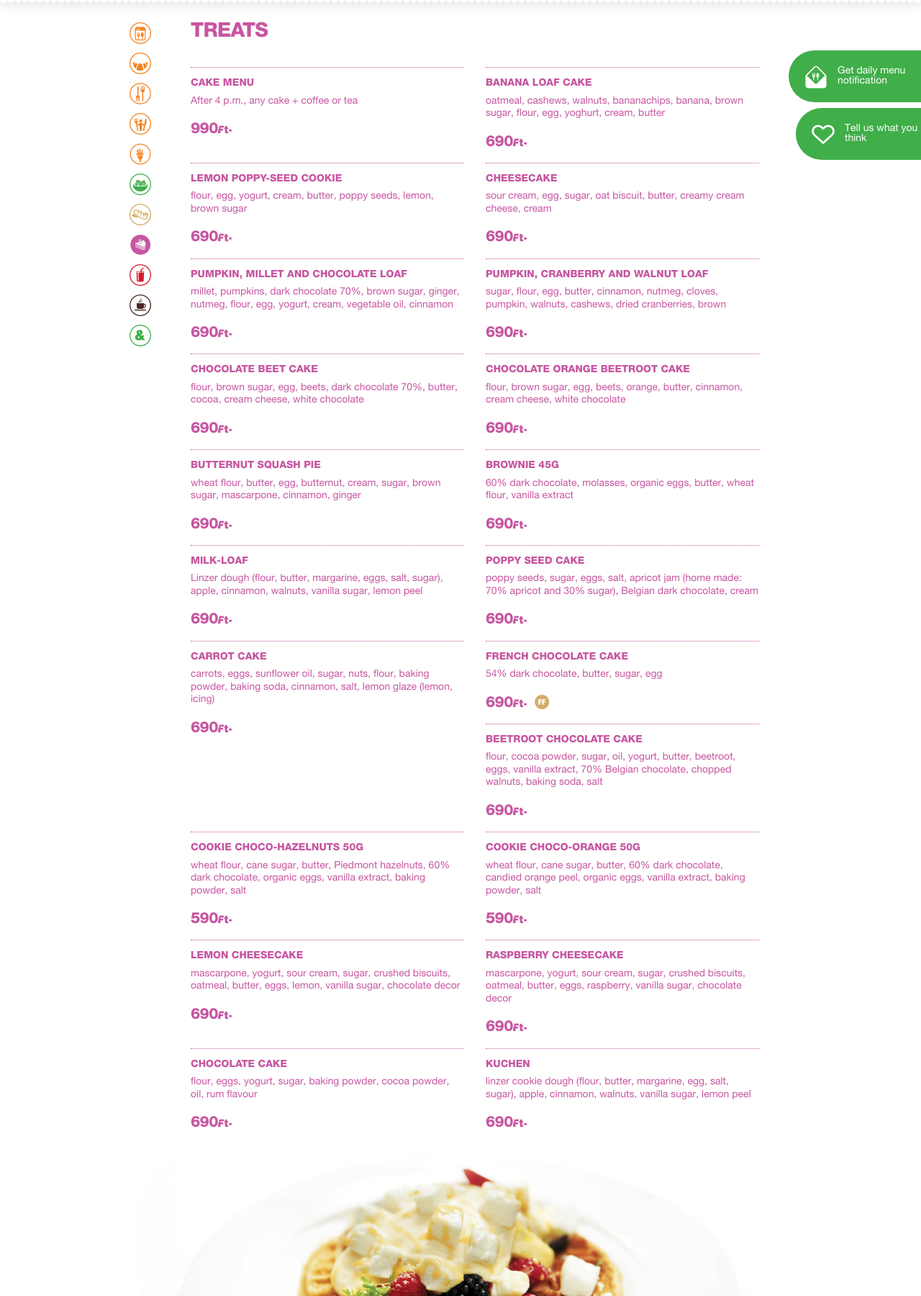
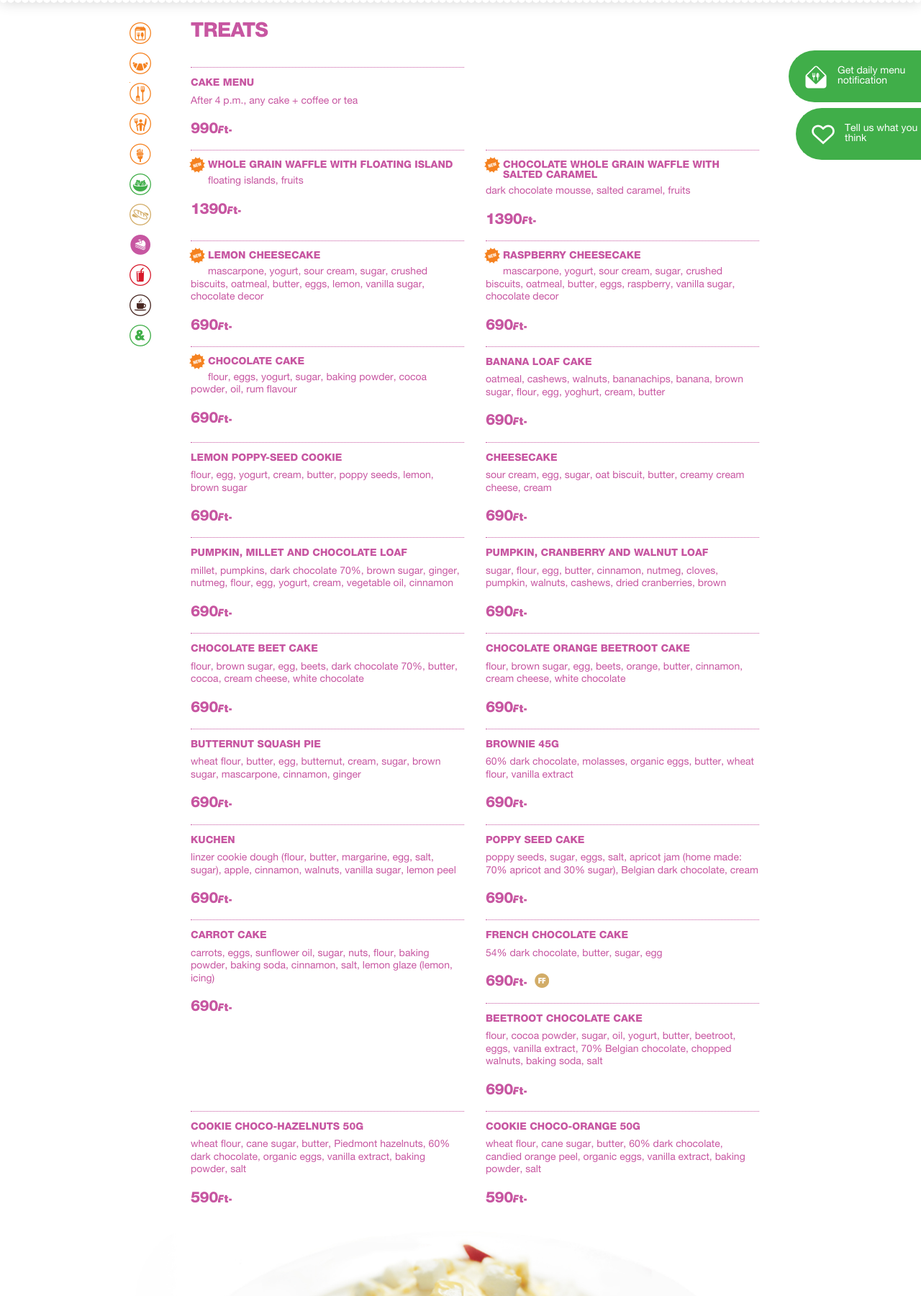
Before and after one commit to beliczki/fruccola, a PHP site: page /treats.html in a window 1280 px wide. Shown: the part 120-1920 px from the top of the page at 72% size. Run offline with PHP 8.4, Linux system fonts and the light colour scheme; some libraries are stand-ins or nearby versions.

Commit message:
treats, gofri, new items, nov 1 opening hours

```diff
--- a/css/main.css
+++ b/css/main.css
@@ -33,6 +33,7 @@
 }
 .icon,
 .new,
+.new:before,
 .site-header .logo a:before,
 .site-header .main-navigation .mobile-navigation:before,
 .social a:before,
@@ -288,12 +289,26 @@
   content: '\E02A';
 }
 
-.new:before {
+.conteniner.new:before {
   color: #f58220;
   position: absolute;
   font-size: 40px;
   height: 40px;
   padding: 10px;
+}
+h2.new:before {
+  color: #f58220;
+  position: relative;
+  float:left;
+  display: block;
+  width: 24px;
+  height: 24px;
+  font-size: 24px;
+  line-height: 16px;
+  left:-3px;
+  bottom: 2px;
+  /*height: 40px;
+  padding: 10px;*/
 }
 
 .icon-settings,
@@ -1642,7 +1657,10 @@ button:hover, .button:hover {
 .clearfix:after {
   clear: both;
 }
-
+.break-float {
+  float:none;
+  clear:both;
+}
 
 
 
--- a/english.html
+++ b/english.html
@@ -81,7 +81,7 @@
 
     <ul>
 
-        <!--<li class="cake">
+        <li class="cake">
             <p>Nice to sweet you</p>
             <h2>
                 Waffle
@@ -96,7 +96,7 @@
             <div class="container new">
                 <img width="640" height="400" src="img/cake@2x.jpg">
             </div>
-        </li>-->
+        </li>
 
         <li class="salad">
             <p>Weekly salad (<span class="date-from"></span> - <span class="date-until"></span>)</p>
--- a/index.html
+++ b/index.html
@@ -82,7 +82,7 @@
 
     <ul>
 
-        <!--<li class="cake">
+        <li class="cake">
             <p>Nice to sweet you</p>
             <h2>
                 Gofri
@@ -97,7 +97,7 @@
             <div class="container new">
                 <img width="640" height="400" src="img/cake@2x.jpg">
             </div>
-        </li>-->
+        </li>
 
         <li class="salad">
             <p>Heti saláta  (<span class="date-from"></span> - <span class="date-until"></span>)</p>
--- a/pasta.html
+++ b/pasta.html
@@ -163,7 +163,7 @@
 
     <ul class="items">
       <li>
-        <h2>Morel mushrooms, goat’s cheese, cream
+        <h2 class="new">Morel mushrooms, goat’s cheese, cream
             </h2>
         <p></p>
         <p class="price">
@@ -177,7 +177,7 @@
       </li>
 
       <li>
-        <h2>Tomato, chicken, bresaola, rocket
+        <h2 class="new">Tomato, chicken, bresaola, rocket
             </h2>
         <p></p>
         <p class="price">
@@ -190,7 +190,7 @@
       </li>
 
       <li>
-        <h2>Spinach, salmon, parmesan, cream</h2>
+        <h2 class="new">Spinach, salmon, parmesan, cream</h2>
         <p></p>
         <p class="price">
           <strong>2190</strong>
--- a/teszta.html
+++ b/teszta.html
@@ -163,7 +163,7 @@
 
     <ul class="items">
       <li>
-        <h2>Kucsmagomba, kecskesajt, tejszín</h2>
+        <h2 class="new">Kucsmagomba, kecskesajt, tejszín</h2>
         <p></p>
         <p class="price">
           <strong>1690</strong>
@@ -176,7 +176,7 @@
       </li>
 
       <li>
-        <h2>Paradicsom, csirke, bresaola, rukkola</h2>
+        <h2 class="new">Paradicsom, csirke, bresaola, rukkola</h2>
         <p></p>
         <p class="price">
           <strong>1780</strong>
@@ -189,7 +189,7 @@
       </li>
 
       <li>
-        <h2>Spenót, lazac, parmezán, tejszín</h2>
+        <h2 class="new">Spenót, lazac, parmezán, tejszín</h2>
         <p></p>
         <p class="price">
           <strong>2190</strong>
--- a/treats.html
+++ b/treats.html
@@ -163,18 +163,24 @@
         <li><h2>Cake menu</h2><p>After 4 p.m., any cake + coffee or tea</p><p class="price"><strong>990</strong></p></li>
 
 
+        <li class="break-float"><h2 class="new">Whole grain waffle with floating island               </h2>  <p>floating islands, fruits</p> <p class="price"><strong>1390</strong></p></li>
+        <li><h2 class="new">Chocolate whole grain waffle with salted caramel                          </h2>  <p>dark chocolate mousse, salted caramel, fruits</p> <p class="price"><strong>1390</strong></p></li>
 
 
 
+        <!-- new 2016 ősz -->
+
+        <li><h2 class="new">Lemon cheesecake                            </h2>  <p>mascarpone, yogurt, sour cream, sugar, crushed biscuits, oatmeal, butter, eggs, lemon, vanilla sugar, chocolate decor</p> <p class="price"><strong>690</strong></p></li>
+        <li><h2 class="new">Raspberry cheesecake                        </h2>  <p>mascarpone, yogurt, sour cream, sugar, crushed biscuits, oatmeal, butter, eggs, raspberry, vanilla sugar, chocolate decor</p> <p class="price"><strong>690</strong></p></li>
+        <li><h2 class="new">Chocolate cake                              </h2>  <p>flour, eggs, yogurt, sugar, baking powder, cocoa powder, oil, rum flavour</p> <p class="price"><strong>690</strong></p></li>
 
 
-
-
-
+        <!-- new 2016 ősz -->
 
 
 
         <!-- new 2016-->
+
         <li><h2>Banana loaf cake</h2>  <p>oatmeal, cashews, walnuts, bananachips, banana, brown sugar, flour, egg, yoghurt, cream, butter</p> <p class="price"><strong>690</strong></p></li>
         <li><h2>Lemon poppy-seed cookie</h2>  <p>flour, egg, yogurt, cream, butter, poppy seeds, lemon, brown sugar </p> <p class="price"><strong>690</strong></p></li>
         <li><h2>Cheesecake </h2>  <p>sour cream, egg, sugar, oat biscuit, butter, creamy cream cheese, cream</p> <p class="price"><strong>690</strong></p></li>
@@ -183,6 +189,7 @@
         <li><h2>Chocolate beet cake</h2>  <p>flour, brown sugar, egg, beets, dark chocolate 70%, butter, cocoa, cream cheese, white chocolate </p> <p class="price"><strong>690</strong></p></li>
         <li><h2>Chocolate orange beetroot cake</h2>  <p>flour, brown sugar, egg, beets, orange, butter, cinnamon, cream cheese, white chocolate</p> <p class="price"><strong>690</strong></p></li>
         <li><h2>Butternut squash pie</h2>  <p>wheat flour, butter, egg, butternut, cream, sugar, brown sugar, mascarpone, cinnamon, ginger </p> <p class="price"><strong>690</strong></p></li>
+
         <!-- new 2016-->
 
 
@@ -190,7 +197,7 @@
 
         <li><h2>Brownie 45g                             </h2>  <p>60% dark chocolate, molasses, organic eggs, butter, wheat flour, vanilla extract</p> <p class="price"><strong>690</strong></p></li>
 
-        <li><h2>Milk-loaf                               </h2>  <p>Linzer dough (flour, butter, margarine, eggs, salt, sugar), apple, cinnamon, walnuts, vanilla sugar, lemon peel</p> <p class="price"><strong>690</strong></p></li>
+        <li><h2>Kuchen                                      </h2>  <p>linzer cookie dough (flour, butter, margarine, egg, salt, sugar), apple, cinnamon, walnuts, vanilla sugar, lemon peel</p> <p class="price"><strong>690</strong></p></li>
         <li><h2>Poppy seed cake                         </h2>  <p>poppy seeds, sugar, eggs, salt, apricot jam (home made: 70% apricot and 30% sugar), Belgian dark chocolate, cream</p> <p class="price"><strong>690</strong></p></li>
         <li><h2>Carrot cake                             </h2>  <p>carrots, eggs, sunflower oil, sugar, nuts, flour, baking powder, baking soda, cinnamon, salt, lemon glaze  (lemon, icing)</p> <p class="price"><strong>690</strong></p></li>
 
@@ -200,16 +207,6 @@
         <li><h2>Cookie choco-hazelnuts 50g                         </h2>  <p>wheat flour, cane sugar, butter, Piedmont hazelnuts, 60% dark chocolate, organic eggs, vanilla extract, baking powder, salt</p> <p class="price"><strong>590</strong></p></li>
         <li><h2>Cookie choco-orange 50g                         </h2>  <p>wheat flour, cane sugar, butter, 60% dark chocolate, candied orange peel, organic eggs, vanilla extract, baking powder, salt</p> <p class="price"><strong>590</strong></p></li>
 
-
-
-        <!-- new 2016 ősz -->
-
-        <li><h2>Lemon cheesecake                            </h2>  <p>mascarpone, yogurt, sour cream, sugar, crushed biscuits, oatmeal, butter, eggs, lemon, vanilla sugar, chocolate decor</p> <p class="price"><strong>690</strong></p></li>
-        <li><h2>Raspberry cheesecake                        </h2>  <p>mascarpone, yogurt, sour cream, sugar, crushed biscuits, oatmeal, butter, eggs, raspberry, vanilla sugar, chocolate decor</p> <p class="price"><strong>690</strong></p></li>
-        <li><h2>Chocolate cake                              </h2>  <p>flour, eggs, yogurt, sugar, baking powder, cocoa powder, oil, rum flavour</p> <p class="price"><strong>690</strong></p></li>
-        <li><h2>Kuchen                                      </h2>  <p>linzer cookie dough (flour, butter, margarine, egg, salt, sugar), apple, cinnamon, walnuts, vanilla sugar, lemon peel</p> <p class="price"><strong>690</strong></p></li>
-
-        <!-- new 2016 ősz -->
 
     </ul>
   </section>
```
Also changed, not shown: ebed-vacsora.html (+4 -4 lines), edessegek.html (+14 -18 lines), lunch-dinner.html (+4 -4 lines), nyitvatartas.html (+13 -11 lines), open.html (+12 -11 lines).
